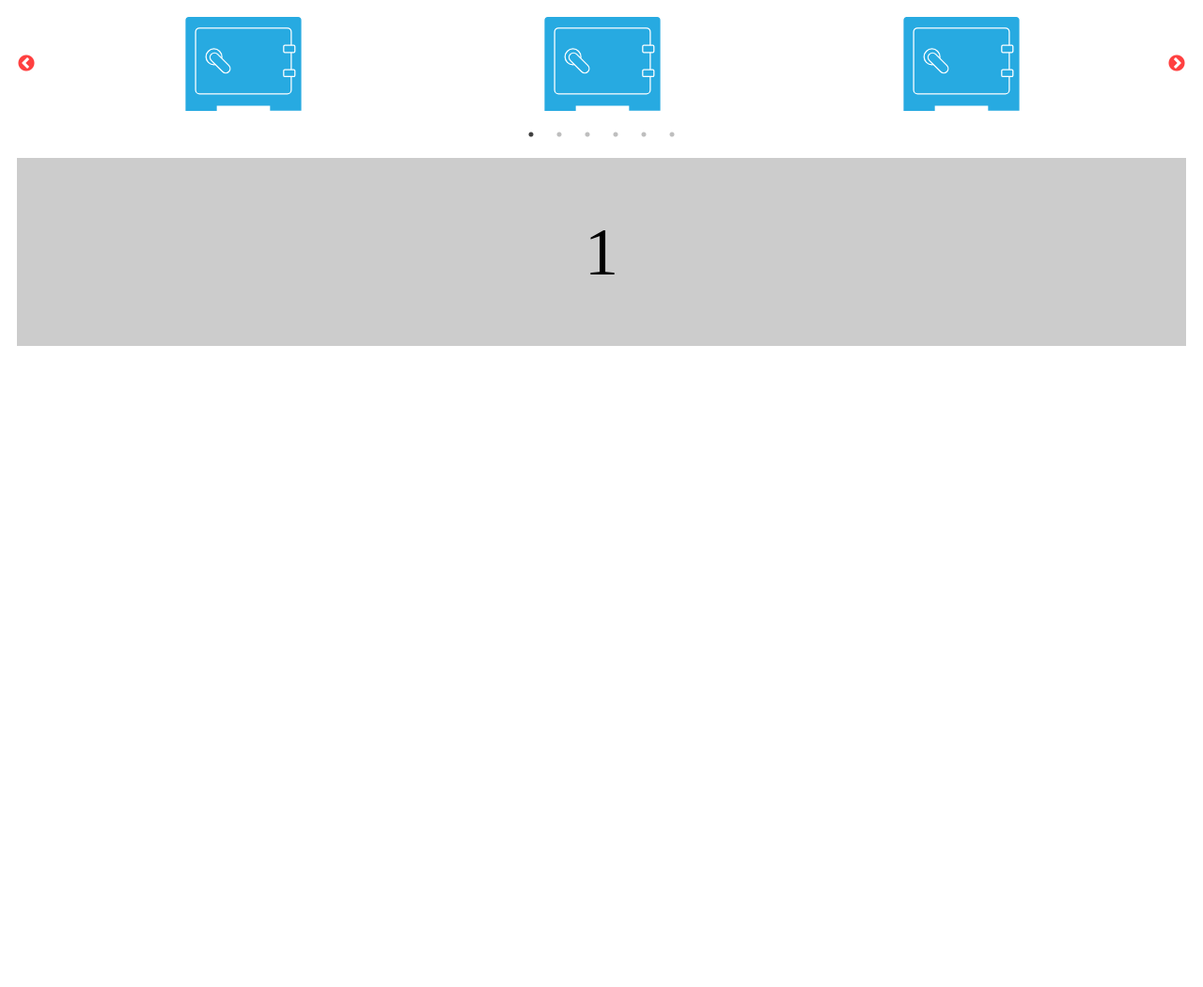
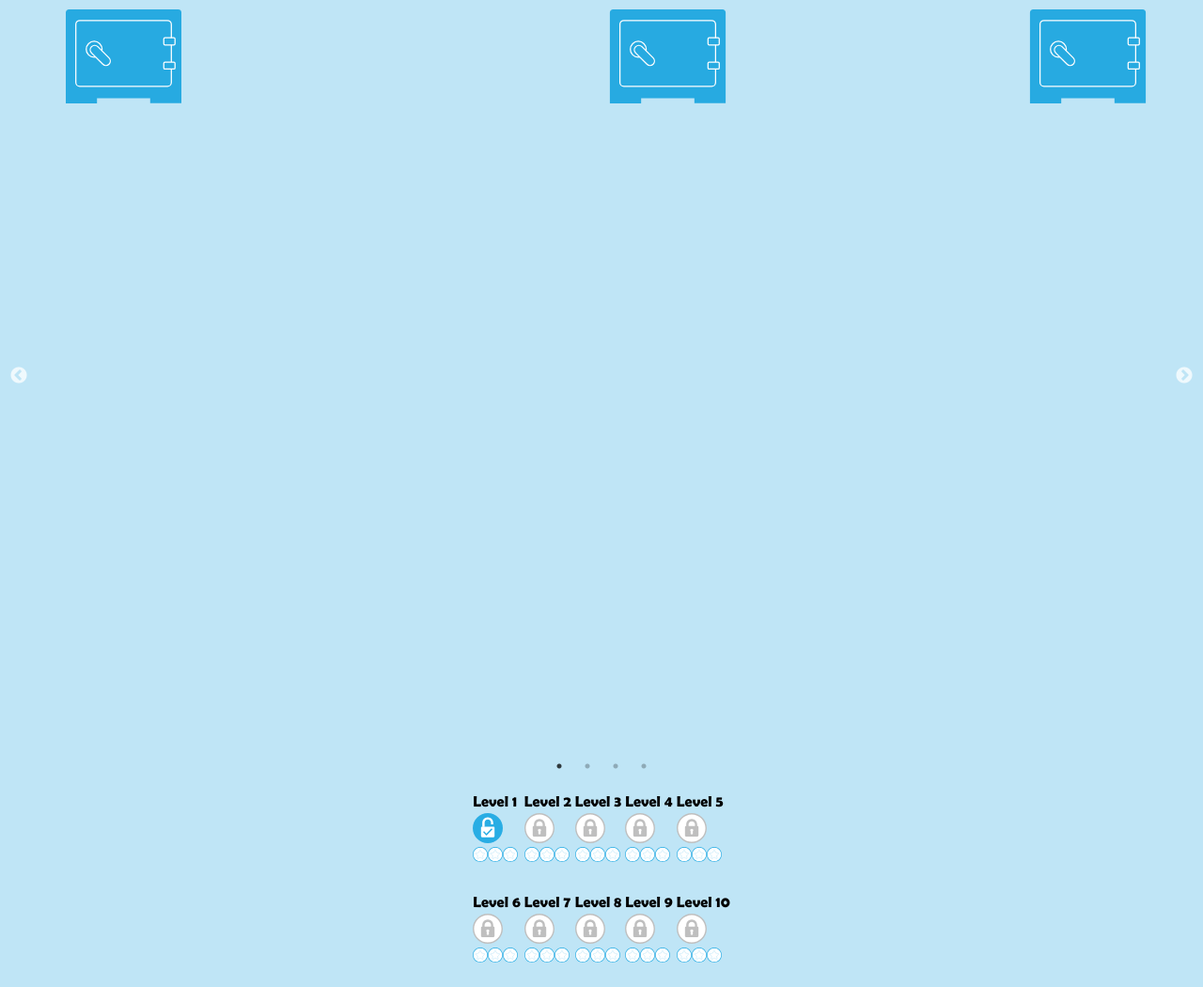
Before and after one commit to ap0894/numberlocks, a PHP site: page /test.html in a window 1280 px wide. Shown: the whole page at 94% size. Before the commit the page ends 368 px from the top, so only its background shows below. Run offline with PHP 8.4, Linux system fonts and the light colour scheme.

Commit message:
slider test

```diff
--- a/css/test.css
+++ b/css/test.css
@@ -1,5 +1,19 @@
+@font-face {
+font-family: 'Berlin Sans FB Demi Bold';
+font-style: normal;
+font-weight: normal;
+src: local('Berlin Sans FB Demi Bold'), url('./font/BRLNSDB.woff') format('woff');
+}
+
+body {
+  margin: 0;
+  padding: 0;
+  background-color: #BFE5F6	;
+  font-family:'Berlin Sans FB Demi Bold';
+  font-weight:normal;
+  font-size: 18px;
+}
 .panel {
-    background: #ccc;
     height:200px;
     margin: 10px;
     font-size: 72px;
@@ -16,7 +30,7 @@
 }
 
 .slick-prev:before, .slick-next:before{
-    color:red;
+    //color:red;
 }
 
 .slick-next{
@@ -31,3 +45,20 @@
 .single-item {
     width: 40%;
 }
+
+.level-img-row img {
+	width: 32px;
+}
+
+.star-row td {
+	padding-bottom: 30px;
+}
+
+.star {
+	width: 16px;
+	display: inline-block !important;
+}
+
+table {
+	margin: 0 auto;
+}
--- a/js/test.js
+++ b/js/test.js
@@ -5,8 +5,8 @@
 	  asNavFor: '.slider-for',
 	  dots: true,
 	  arrows: true,
-	  centerMode: true,
-	  centerPadding: '60px',
+	  //centerMode: true,
+	  //centerPadding: '60px',
 	  focusOnSelect: true
     };
 
--- a/test.html
+++ b/test.html
@@ -9,16 +9,63 @@
   <body>
 
 	<div class="slider-nav">
-		<img class="vault-img" src="./img/icons/SafeLargeOpen.svg"></img>
-		<img class="vault-img" src="./img/icons/SafeLargeOpen.svg"></img>
-		<img class="vault-img" src="./img/icons/SafeLargeOpen.svg"></img>
+		<div><img class="vault-img" src="./img/icons/SafeLargeOpen.svg"></img></div>
 		<img class="vault-img" src="./img/icons/SafeLargeOpen.svg"></img>
 		<img class="vault-img" src="./img/icons/SafeLargeOpen.svg"></img>
 		<img class="vault-img" src="./img/icons/SafeLargeOpen.svg"></img>
 	</div>
 
+
+
 	<div class="slider-for">
-		<div class="panel">1</div>
+		<div class="panel">
+			<table>
+				<tbody>
+					<tr>
+						<td>Level 1</td>
+						<td>Level 2</td>
+						<td>Level 3</td>
+						<td>Level 4</td>
+						<td>Level 5</td>
+					</tr>
+					<tr class="level-img-row">
+						<td><img id="level1" src="./img/icons/PadlockOpenTickNoShadow.svg"></td>
+						<td><img id="level2" src="./img/icons/PadlockGrey.svg"></td>
+						<td><img id="level3" src="./img/icons/PadlockGrey.svg"></td>
+						<td><img id="level4" src="./img/icons/PadlockGrey.svg"></td>
+						<td><img id="level5" src="./img/icons/PadlockGrey.svg"></td>
+					</tr>
+					<tr class="star-row">
+						<td id="1stars"><img class="star" src="./img/icons/StarOff.svg"><img class="star" src="./img/icons/StarOff.svg"><img class="star" src="./img/icons/StarOff.svg"></td>
+						<td id="2stars"><img class="star" src="./img/icons/StarOff.svg"><img class="star" src="./img/icons/StarOff.svg"><img class="star" src="./img/icons/StarOff.svg"></td>
+						<td id="3stars"><img class="star" src="./img/icons/StarOff.svg"><img class="star" src="./img/icons/StarOff.svg"><img class="star" src="./img/icons/StarOff.svg"></td>
+						<td id="4stars"><img class="star" src="./img/icons/StarOff.svg"><img class="star" src="./img/icons/StarOff.svg"><img class="star" src="./img/icons/StarOff.svg"></td>
+						<td id="5stars"><img class="star" src="./img/icons/StarOff.svg"><img class="star" src="./img/icons/StarOff.svg"><img class="star" src="./img/icons/StarOff.svg"></td>
+					</tr>
+					<tr>
+						<td>Level 6</td>
+						<td>Level 7</td>
+						<td>Level 8</td>
+						<td>Level 9</td>
+						<td>Level 10</td>
+					</tr>
+					<tr class="level-img-row">
+						<td><img id="level6" src="./img/icons/PadlockGrey.svg"></td>
+						<td><img id="level7" src="./img/icons/PadlockGrey.svg"></td>
+						<td><img id="level8" src="./img/icons/PadlockGrey.svg"></td>
+						<td><img id="level9" src="./img/icons/PadlockGrey.svg"></td>
+						<td><img id="level10" src="./img/icons/PadlockGrey.svg"></td>
+					</tr>
+					<tr class="star-row">
+						<td id="6stars"><img class="star" src="./img/icons/StarOff.svg"><img class="star" src="./img/icons/StarOff.svg"><img class="star" src="./img/icons/StarOff.svg"></td>
+						<td id="7stars"><img class="star" src="./img/icons/StarOff.svg"><img class="star" src="./img/icons/StarOff.svg"><img class="star" src="./img/icons/StarOff.svg"></td>
+						<td id="8stars"><img class="star" src="./img/icons/StarOff.svg"><img class="star" src="./img/icons/StarOff.svg"><img class="star" src="./img/icons/StarOff.svg"></td>
+						<td id="9stars"><img class="star" src="./img/icons/StarOff.svg"><img class="star" src="./img/icons/StarOff.svg"><img class="star" src="./img/icons/StarOff.svg"></td>
+						<td id="10stars"><img class="star" src="./img/icons/StarOff.svg"><img class="star" src="./img/icons/StarOff.svg"><img class="star" src="./img/icons/StarOff.svg"></td>
+					</tr>
+				</tbody>
+			</table>
+		</div>
 		<div class="panel">2</div>
 		<div class="panel">3</div>
 		<div class="panel">4</div>
```
Also changed, not shown: css/index.css (+19 -0 lines), index.html (+13 -5 lines), js/index.js (+18 -2 lines).
